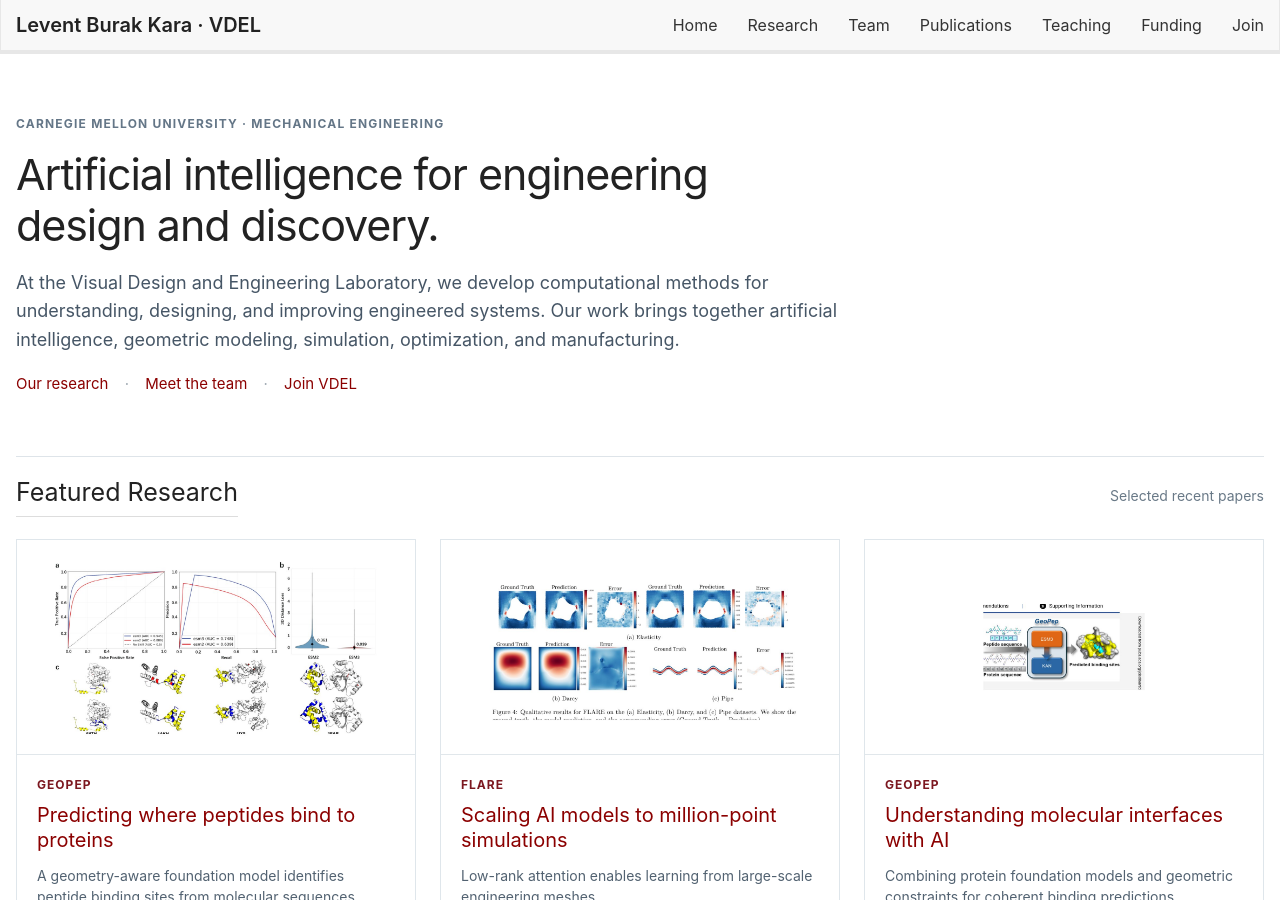
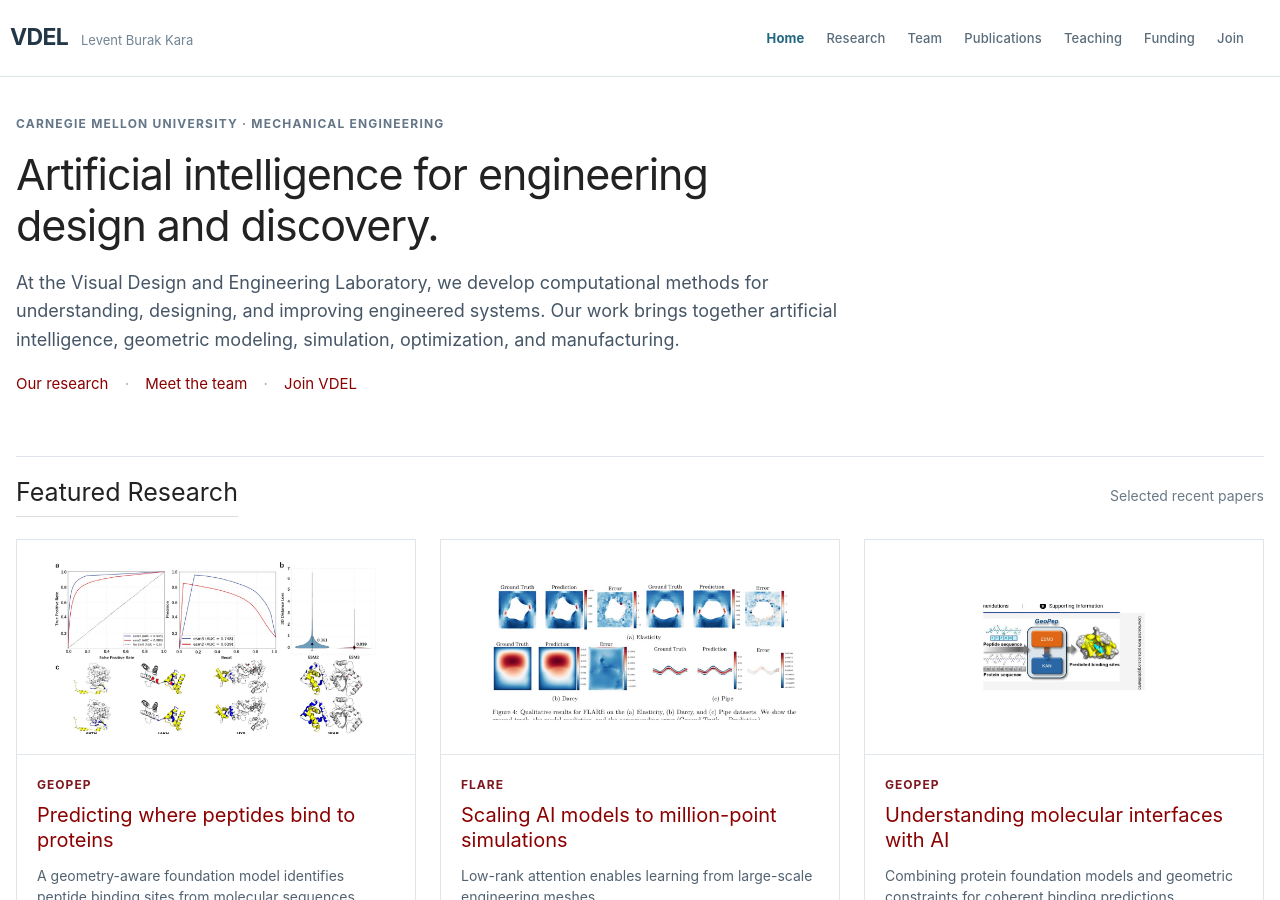
Before and after one commit to levburkara/levburkara.github.io, a Jekyll site: the page built from _pages/home.html, in a window 1280 px wide and 900 px high. Built offline with Jekyll 4.4.1, drawn with Linux system fonts in a browser that asks for light colours; nearby versions of some CDN libraries.

Commit message:
Add files via upload

```diff
--- a/_includes/head.html
+++ b/_includes/head.html
@@ -6,7 +6,7 @@
   <meta name="description" content="{% if page.excerpt %}{{ page.excerpt | strip_html | strip_newlines | truncate: 160 }}{% else %}{{ site.description | strip_newlines | escape }}{% endif %}">
   <meta name="author" content="{{ site.author.name | escape }}">
   <meta name="keywords" content="engineering design, AI, machine learning, optimization, manufacturing, CMU">
-  <link rel="stylesheet" href="{{ '/css/main.css' | relative_url }}?v=20261106">
+  <link rel="stylesheet" href="{{ '/css/main.css' | relative_url }}?v=20261106b">
   <link rel="canonical" href="{{ page.url | replace:'index.html','' | absolute_url }}">
   <link rel="shortcut icon" type="image/x-icon" href="{{ '/images/favicon.ico' | relative_url }}">
   <meta property="og:title" content="{{ site.title | escape }}">
--- a/_includes/header.html
+++ b/_includes/header.html
@@ -1,50 +1,25 @@
-<div class="navbar navbar-default navbar-fixed-top" role="navigation">
-  <div class="container-fluid">
-
+<header class="navbar navbar-default navbar-fixed-top vdel-site-header" role="banner">
+  <div class="container-fluid vdel-nav-inner">
     <div class="navbar-header">
-      <button
-        type="button"
-        class="navbar-toggle collapsed"
-        data-toggle="collapse"
-        data-target="#navbar-collapse-1"
-        aria-expanded="false"
-      >
+      <button type="button" class="navbar-toggle collapsed" data-toggle="collapse" data-target="#navbar-collapse-1" aria-expanded="false" aria-controls="navbar-collapse-1">
         <span class="sr-only">Toggle navigation</span>
-        <span class="icon-bar"></span>
-        <span class="icon-bar"></span>
-        <span class="icon-bar"></span>
+        <span class="icon-bar"></span><span class="icon-bar"></span><span class="icon-bar"></span>
       </button>
-
-      <a class="navbar-brand" href="{{ site.url }}{{ site.baseurl }}/">
-        Levent Burak Kara · VDEL
+      <a class="navbar-brand vdel-site-brand" href="{{ '/' | relative_url }}" aria-label="VDEL homepage">
+        <span class="vdel-brand-mark">VDEL</span>
+        <span class="vdel-brand-name">Levent Burak Kara</span>
       </a>
     </div>
-
-    <div class="collapse navbar-collapse" id="navbar-collapse-1">
+    <nav class="collapse navbar-collapse" id="navbar-collapse-1" aria-label="Main navigation">
       <ul class="nav navbar-nav navbar-right">
-        <li>
-          <a href="{{ site.url }}{{ site.baseurl }}/">Home</a>
-        </li>
-        <li>
-          <a href="{{ site.url }}{{ site.baseurl }}/research">Research</a>
-        </li>
-        <li>
-          <a href="{{ site.url }}{{ site.baseurl }}/team">Team</a>
-        </li>
-        <li>
-          <a href="{{ site.url }}{{ site.baseurl }}/publications">Publications</a>
-        </li>
-        <li>
-          <a href="{{ site.url }}{{ site.baseurl }}/teaching">Teaching</a>
-        </li>
-        <li>
-          <a href="{{ site.url }}{{ site.baseurl }}/funding">Funding</a>
-        </li>
-        <li>
-          <a href="{{ site.url }}{{ site.baseurl }}/join">Join</a>
-        </li>
+        <li{% if page.url == '/' %} class="active"{% endif %}><a href="{{ '/' | relative_url }}">Home</a></li>
+        <li{% if page.url contains '/research' %} class="active"{% endif %}><a href="{{ '/research/' | relative_url }}">Research</a></li>
+        <li{% if page.url contains '/team' %} class="active"{% endif %}><a href="{{ '/team/' | relative_url }}">Team</a></li>
+        <li{% if page.url contains '/publications' %} class="active"{% endif %}><a href="{{ '/publications/' | relative_url }}">Publications</a></li>
+        <li{% if page.url contains '/teaching' %} class="active"{% endif %}><a href="{{ '/teaching/' | relative_url }}">Teaching</a></li>
+        <li{% if page.url contains '/funding' %} class="active"{% endif %}><a href="{{ '/funding/' | relative_url }}">Funding</a></li>
+        <li{% if page.url contains '/join' %} class="active"{% endif %}><a href="{{ '/join/' | relative_url }}">Join</a></li>
       </ul>
-    </div>
-
+    </nav>
   </div>
-</div>
+</header>
```
